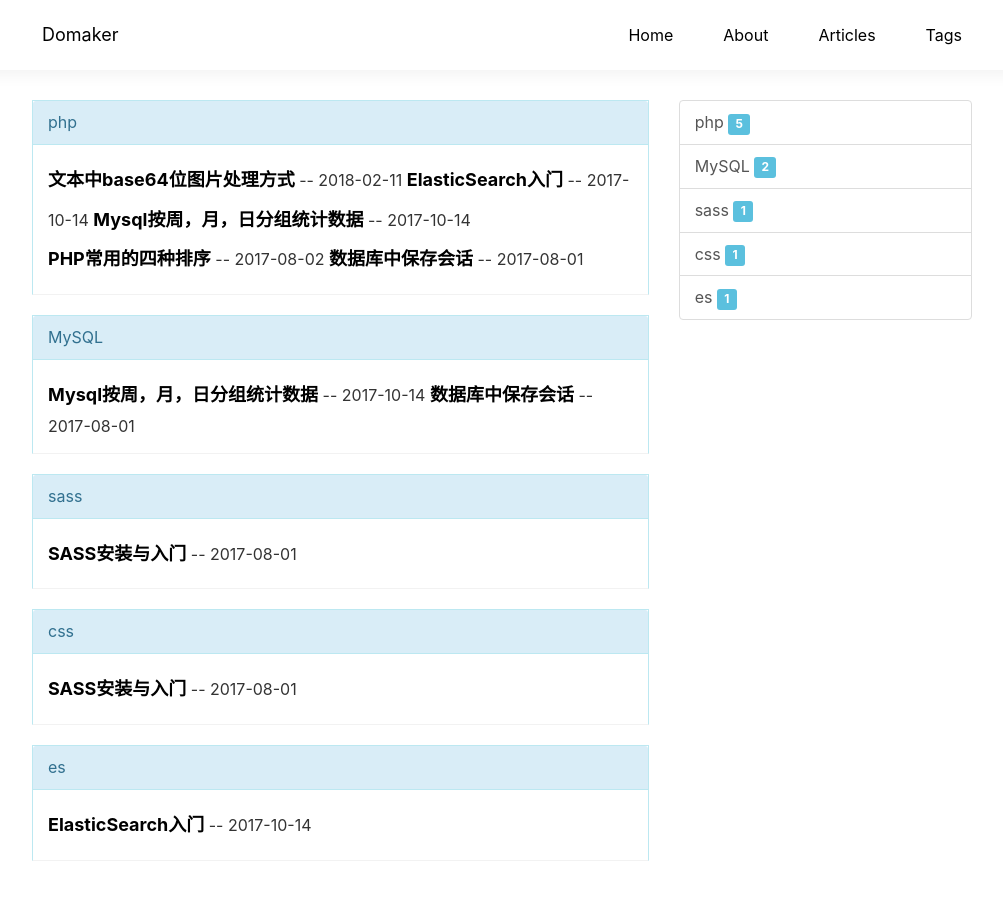
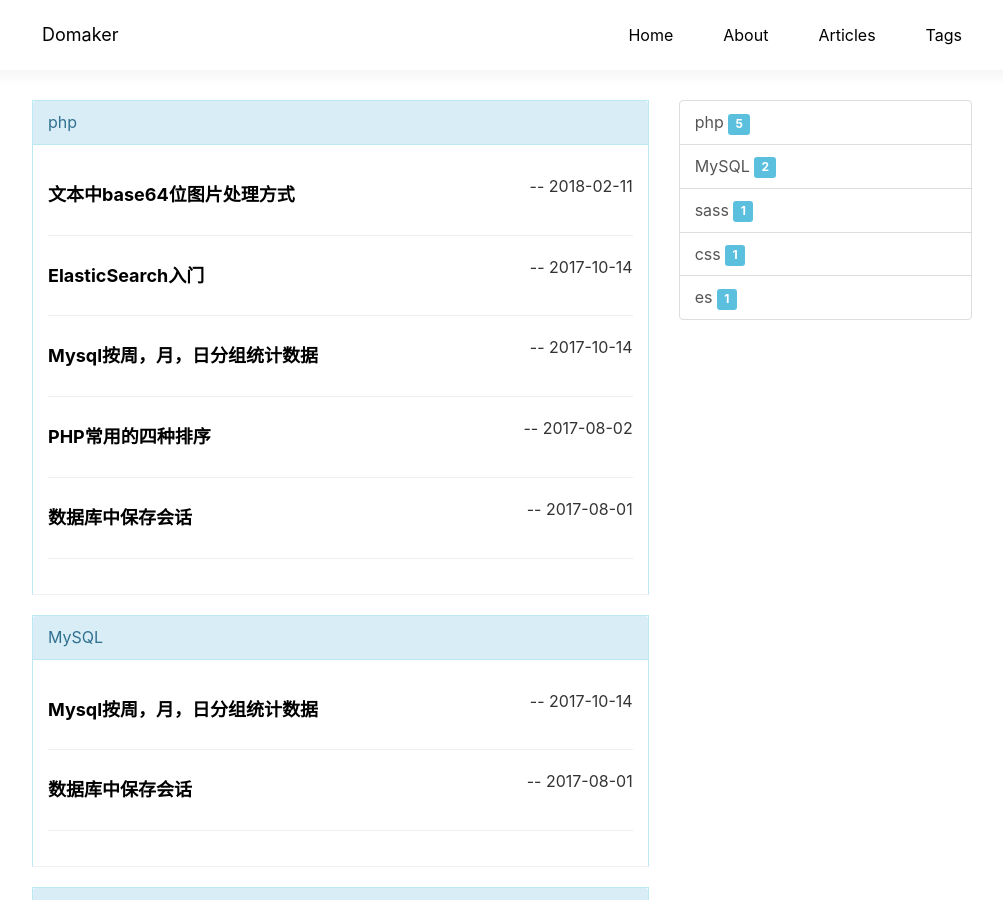
Before and after one commit to HerbCollins/HerbCollins.github.io, a Jekyll site: the page built from tags.md, in a window 1280 px wide and 900 px high. Shown: the whole window, without its empty margins (138-1141 px from the left). Built offline with Jekyll 4.4.1, drawn with Linux system fonts in a browser that asks for light colours.

Commit message:
修改标签页列表样式

```diff
--- a/tags.md
+++ b/tags.md
@@ -16,10 +16,13 @@ description: ""
 						</div>
 						<div class="panel-body">
 							{% for post in tag[1] %}
-							<a href="{{ post.url }}">
+							<p>
+								<a href="{{ post.url }}">
 								<h4 style="display: inline-block;">{{ post.title }}</h4>
-							</a>
-							<span class="text-right text-sm">-- {{ post.date | date: "%Y-%m-%d" }}</span>
+								</a>
+								<span class="pull-right text-sm">-- {{ post.date | date: "%Y-%m-%d" }}</span>
+							</p>
+							<hr>
 							{% endfor %}
 						</div>
 					</div>
```
